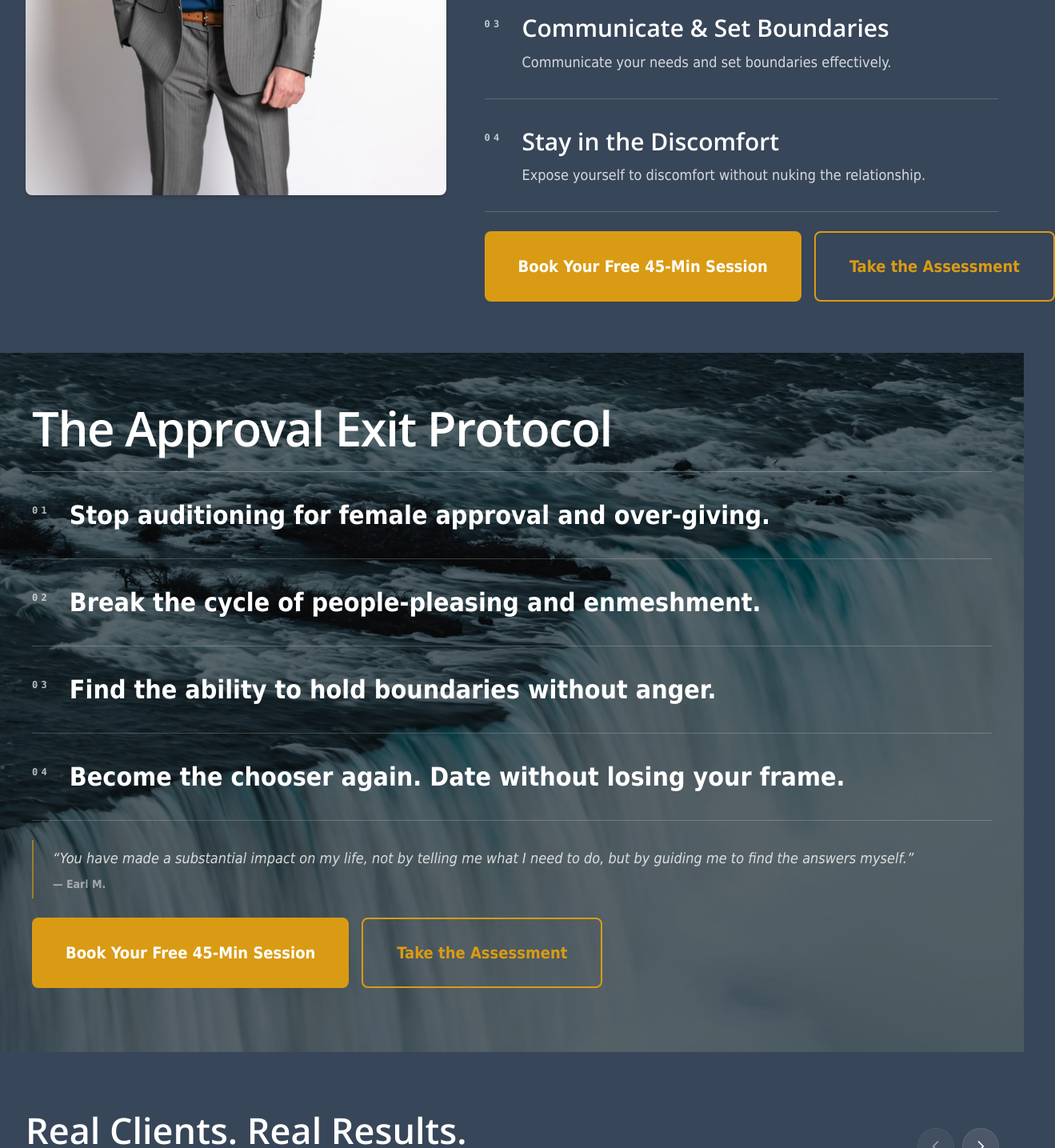
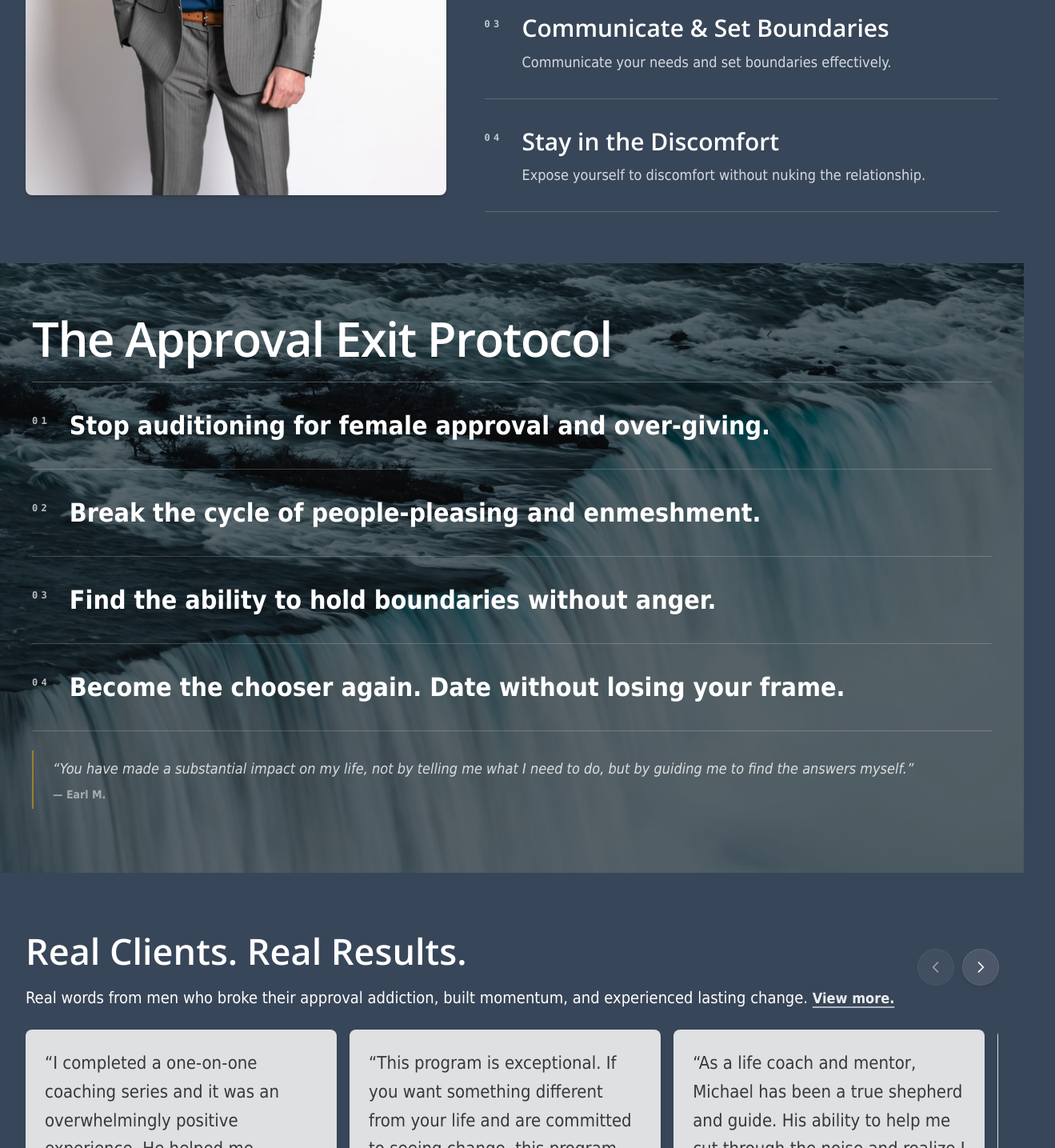
Before and after one commit to michaelzick/michaelzick.com, a Next.js app: page / in a window 1280 px wide. Shown: the part 3713-5148 px from the top of the page at 80% size, 1319 px wide, since content can reach past the window. Built offline with nearby package versions, Linux system fonts and the light colour scheme.

Commit message:
remove BookingCta and QuestionnaireCta components from ProgramSection and SpecialtiesSection

```diff
--- a/components/sections/ProgramSection.tsx
+++ b/components/sections/ProgramSection.tsx
@@ -3,8 +3,6 @@
 import Image from 'next/image';
 import type { ReactNode, RefObject } from 'react';
 import { FadeInSection } from '../FadeInSection';
-import BookingCta from '../BookingCta';
-import QuestionnaireCta from '../QuestionnaireCta';
 import { useFadeInOnScroll } from '../hooks/useFadeInOnScroll';
 
 interface ProgramSectionProps {
@@ -69,10 +67,6 @@ export function ProgramSection({ sectionRef, titleRef, scrollMarginTop }: Progra
               &mdash; Earl M.
             </figcaption>
           </figure>
-          <div className="mt-6 flex flex-col items-start gap-4 md:flex-row md:items-center">
-            <BookingCta location="program" />
-            <QuestionnaireCta location="program" />
-          </div>
         </FadeInSection>
       </div>
     </section>
--- a/components/sections/SpecialtiesSection.tsx
+++ b/components/sections/SpecialtiesSection.tsx
@@ -2,8 +2,6 @@
 
 import Image from 'next/image';
 import type { RefObject } from 'react';
-import BookingCta from '../BookingCta';
-import QuestionnaireCta from '../QuestionnaireCta';
 import { useFadeInOnScroll } from '../hooks/useFadeInOnScroll';
 
 interface SpecialtiesSectionProps {
@@ -76,10 +74,6 @@ export function SpecialtiesSection({ sectionRef, titleRef, scrollMarginTop, isVi
                 );
               })}
             </ul>
-            <div className="mt-8 flex flex-col items-start gap-4 md:flex-row md:items-center">
-              <BookingCta location="specialties" />
-              <QuestionnaireCta location="specialties" />
-            </div>
           </div>
         </div>
       </div>
```
